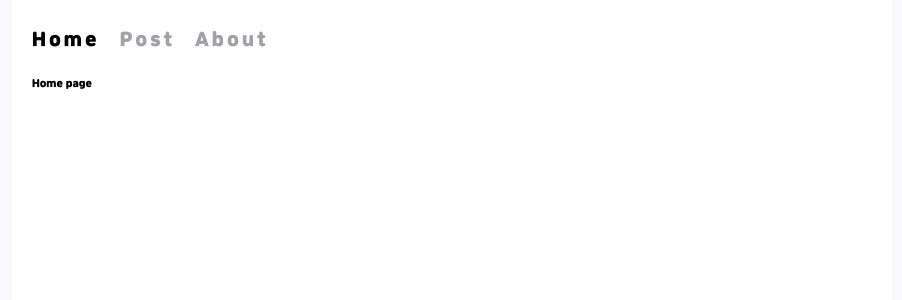
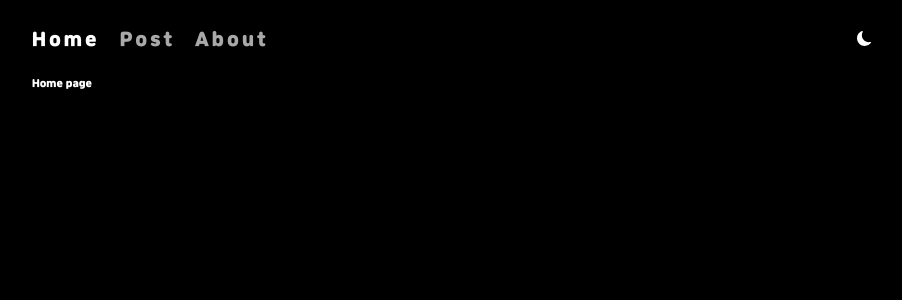
Before and after one commit to jungks9351/MDX-practice, a Next.js app: page / in a window 1280 px wide. Shown: the top 300 px of the page, without its empty margins (188-1090 px from the left). Built offline with nearby package versions, Linux system fonts and the light colour scheme.

Commit message:
feat : 다크모드 구현

```diff
--- a/src/components/Header.tsx
+++ b/src/components/Header.tsx
@@ -1,17 +1,16 @@
 import React from 'react'
 import styled from 'styled-components'
-import NavContainer from './nav/NavContainer'
 
-const Header = () => {
-  return (
-    <HeaderWrapper>
-      <NavContainer />
-    </HeaderWrapper>
-  )
+const Header = ({ children }) => {
+  return <HeaderWrapper>{children}</HeaderWrapper>
 }
 
 const HeaderWrapper = styled.header`
   padding: 2rem 0;
+
+  display: flex;
+  justify-content: space-between;
+  align-items: center;
 `
 
 export default Header
--- a/src/components/nav/NavContainer.tsx
+++ b/src/components/nav/NavContainer.tsx
@@ -1,4 +1,5 @@
 import React from 'react'
+
 import NavLinks from './NavLinks'
 
 const NavContainer = () => {
--- a/src/components/nav/NavLinks.tsx
+++ b/src/components/nav/NavLinks.tsx
@@ -1,6 +1,7 @@
 import Link from 'next/link'
 import { useRouter } from 'next/router'
 import styled from 'styled-components'
+
 import navlinks from '../../data/navlinks'
 
 const NavLinks = () => {
@@ -22,15 +23,12 @@ const NavLinks = () => {
 const NavButton = styled.button<{ isActive: boolean }>`
   padding: 1rem 2rem 1rem 0;
 
-  color: ${({ theme, isActive }) =>
-    isActive
-      ? theme.colors.fontColors.black
-      : theme.colors.fontColors.darkGray};
+  color: ${({ theme, isActive }) => (isActive ? theme.fontColor : 'darkGray')};
   font-size: 1.8rem;
   letter-spacing: 0.3rem;
 
   &:hover {
-    color: ${({ theme }) => theme.colors.fontColors.black};
+    color: ${({ theme }) => theme.fontColor};
   }
 `
 
--- a/src/pages/_app.tsx
+++ b/src/pages/_app.tsx
@@ -1,15 +1,37 @@
 import type { AppProps } from 'next/app'
 import Head from 'next/head'
+import { useEffect, useState } from 'react'
 import styled, { ThemeProvider } from 'styled-components'
 
 import '../../public/static/font/index.css'
+import SunIcon from '../../public/static/images/sun_icon.svg'
+import MoonIcon from '../../public/static/images/moon_icon.svg'
+
 import Header from '../components/Header'
+import NavContainer from '../components/nav/NavContainer'
+
+import { darkTheme, lightTheme } from '../styles/theme'
 import GlobalStyle from '../styles/GlobalStyle'
-import theme from '../styles/theme'
 
 const MyApp = ({ Component, pageProps }: AppProps) => {
+  const [themeMode, setThemeMode] = useState('')
+
+  const handleThemeMode = () => {
+    setThemeMode(themeMode === 'light' ? 'dark' : 'light')
+  }
+
+  useEffect(() => {
+    if (localStorage.getItem('theme'))
+      setThemeMode(localStorage.getItem('theme'))
+  }, [])
+
+  useEffect(() => {
+    document.body.dataset.theme = themeMode
+    localStorage.setItem('theme', themeMode)
+  }, [themeMode])
+
   return (
-    <ThemeProvider theme={theme}>
+    <ThemeProvider theme={themeMode === 'light' ? lightTheme : darkTheme}>
       <Head>
         <meta charSet="utf-8" />
         <meta
@@ -22,7 +44,12 @@ const MyApp = ({ Component, pageProps }: AppProps) => {
       </Head>
       <GlobalStyle />
       <Container>
-        <Header />
+        <Header>
+          <NavContainer />
+          <button onClick={handleThemeMode}>
+            {themeMode === 'light' ? <SunIcon /> : <MoonIcon />}
+          </button>
+        </Header>
         <Component {...pageProps} />
       </Container>
     </ThemeProvider>
@@ -35,6 +62,7 @@ const Container = styled.div`
   margin: 0 auto;
   padding: 0 2rem;
 
-  background-color: ${({ theme }) => theme.colors.bgColors.main};
+  background-color: ${({ theme }) => theme.bgColors.main};
 `
+
 export default MyApp
--- a/src/styles/GlobalStyle.ts
+++ b/src/styles/GlobalStyle.ts
@@ -11,8 +11,10 @@ html {
 body {
   font-family: 'Jalnan';
   padding: 0 20rem;
-  background-color: ${({ theme }) => theme.colors.bgColors.body}
+  background-color: ${({ theme }) => theme.bgColors.body};
+  color: ${({ theme }) => theme.fontColor};
 }
+
 button {
   all : unset;
   cursor: pointer;
--- a/src/styles/theme.ts
+++ b/src/styles/theme.ts
@@ -1,17 +1,17 @@
 import { DefaultTheme } from 'styled-components'
 
-const theme: DefaultTheme = {
-  colors: {
-    bgColors: {
-      body: '#f9f9ff',
-      main: '#ffffff',
-    },
-    fontColors: {
-      black: '#000000',
-      lavender: '#e6e8ed',
-      darkGray: '#a0a2a7',
-    },
+export const lightTheme: DefaultTheme = {
+  bgColors: {
+    body: '#f9f9ff',
+    main: '#ffffff',
   },
+  fontColor: '#000000',
 }
 
-export default theme
+export const darkTheme: DefaultTheme = {
+  bgColors: {
+    body: '#000000',
+    main: '#000000',
+  },
+  fontColor: '#ffffff',
+}
```
Also changed, not shown: src/styles/styled.d.ts (+4 -10 lines).
